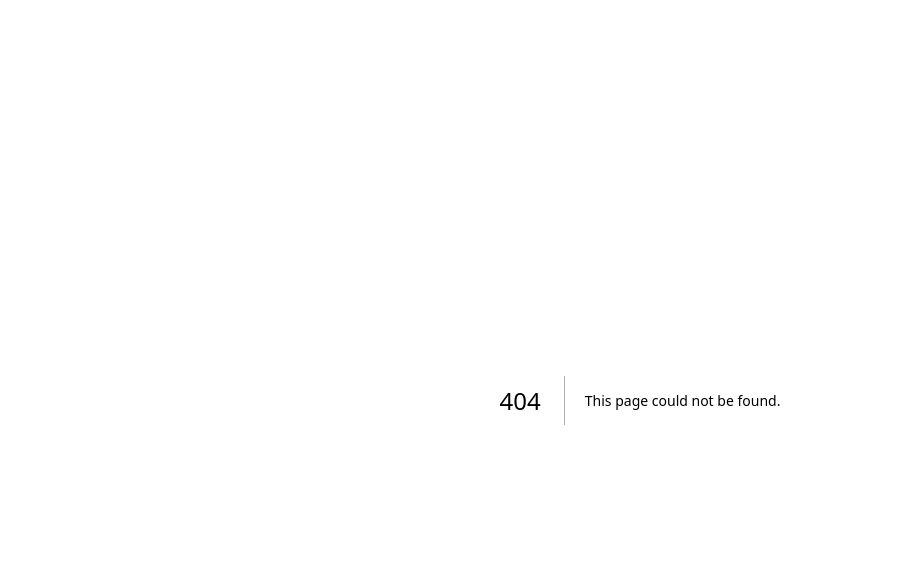
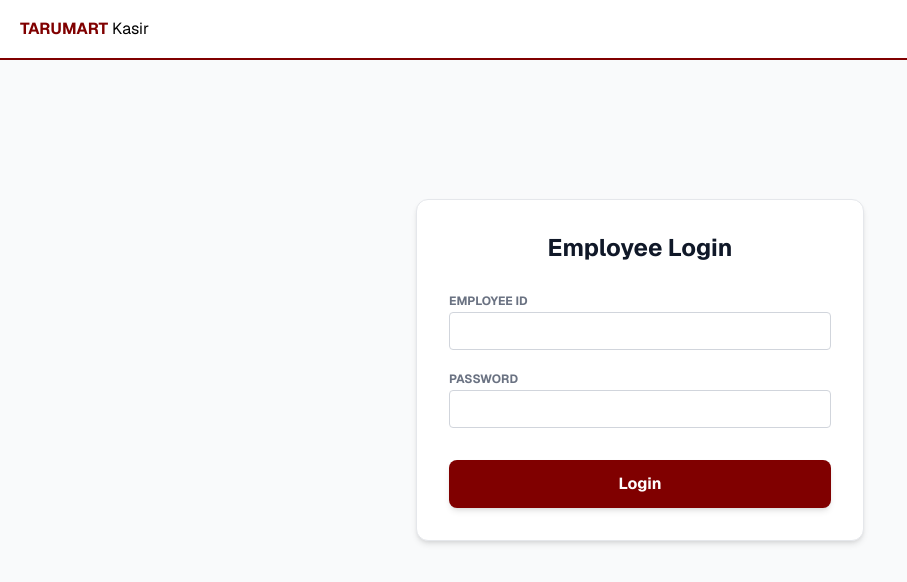
Before and after one commit to IgnatiusJonathan/POS-Piece-Of-Sales--, a Next.js app: page /login in a window 1280 px wide. Before the commit this address had no page. Shown: the top 582 px of the page, without its empty margins (0-907 px from the left). Built offline with nearby package versions, Linux system fonts and the light colour scheme.

Commit message:
Moved login to a designated directory

```diff
--- a/app/login.tsx
+++ /dev/null
@@ -1,56 +0,0 @@
-'use client'
-import React, { useState, FormEvent } from 'react';
-
-function Login() {
-    const [employeeID, setEmployeeID] = useState<string>('');
-    const [password, setPassword] = useState<string>('');
-    const [loginMsg, setLoginMsg] = useState<string>('');
-    const handleSubmit = (e: FormEvent) => {
-        e.preventDefault();
-        if (!employeeID || !password) {
-            setLoginMsg("Please enter both Employee ID and Password.");
-            return;
-        }
-        setLoginMsg(`Attempting login for ID: ${employeeID}...`);
-    };
-    return (
-        <>
-            <header className="header">
-                <div className="header-left">
-                    <h1><span className="brand">TARUMART</span> <span className="tagline">Kasir</span></h1>
-                </div>
-            </header>
-            <main>
-                <h1>Enter your account info</h1>
-                <form onSubmit={handleSubmit}>
-                    <label htmlFor="employeeID">Employee ID: </label>
-                    <input
-                        type="number"
-                        id="employeeID"
-                        name="employeeID"
-                        min="0"
-                        max="9999"
-                        required
-                        value={employeeID}
-                        onChange={(e) => setEmployeeID(e.target.value)}
-                    />
-                    <br />
-                    <label htmlFor="employeePassword">Password: </label>
-                    <input
-                        type="password"
-                        id="employeePassword"
-                        name="employeePassword"
-                        required
-                        value={password}
-                        onChange={(e) => setPassword(e.target.value)}
-                    />
-                    <br />
-                    <button type="submit">Login</button>
-                </form>
-                <p id="loginMsg">{loginMsg}</p>
-            </main>
-        </>
-    );
-}
-
-export default Login;
--- /dev/null
+++ b/app/login/page.tsx
@@ -0,0 +1,92 @@
+'use client';
+
+import React, { useState, FormEvent } from 'react';
+import { useRouter } from 'next/navigation';
+
+function Login() {
+    const router = useRouter();
+    const [employeeID, setEmployeeID] = useState<string>('');
+    const [password, setPassword] = useState<string>('');
+    const [loginMsg, setLoginMsg] = useState<string>('');
+
+    const handleSubmit = (e: FormEvent) => {
+        e.preventDefault();
+
+        if (!employeeID || !password) {
+            setLoginMsg("Please enter both Employee ID and Password.");
+            return;
+        }
+        setLoginMsg(`Logging in...`);
+        const sessionData = {
+            id: employeeID,
+            password: '####',
+            loginTime: new Date().toISOString(),
+            status: 'Active'
+        };
+
+        localStorage.setItem('currentSession', JSON.stringify(sessionData));
+        setTimeout(() => {
+            router.push('/dashboard');
+        }, 500);
+    };
+
+    return (
+        <div className="min-h-screen bg-gray-50 font-sans text-gray-900">
+
+            <header className="header">
+                <div className="header-left">
+                    <h1><span className="brand">TARUMART</span> <span className="tagline">Kasir</span></h1>
+                </div>
+            </header>
+
+            <main className="flex flex-col items-center justify-center min-h-[calc(100vh-60px)] p-4">
+                <div className="bg-white border border-gray-200 p-8 rounded-xl shadow-md w-full max-w-md">
+                    <h1 className="text-2xl font-bold text-center mb-6 text-gray-900">Employee Login</h1>
+
+                    <form onSubmit={handleSubmit} className="space-y-4">
+                        <div className="space-y-1">
+                            <label htmlFor="employeeID" className="text-xs font-bold uppercase text-gray-500">Employee ID</label>
+                            <input
+                                type="text"
+                                id="employeeID"
+                                name="employeeID"
+                                className="w-full bg-white border border-gray-300 rounded p-2 text-sm text-gray-900 outline-none focus:border-[var(--maroon)]"
+                                required
+                                value={employeeID}
+                                onChange={(e) => setEmployeeID(e.target.value)}
+                            />
+                        </div>
+
+                        <div className="space-y-1">
+                            <label htmlFor="employeePassword" className="text-xs font-bold uppercase text-gray-500">Password</label>
+                            <input
+                                type="password"
+                                id="employeePassword"
+                                name="employeePassword"
+                                className="w-full bg-white border border-gray-300 rounded p-2 text-sm text-gray-900 outline-none focus:border-[var(--maroon)]"
+                                required
+                                value={password}
+                                onChange={(e) => setPassword(e.target.value)}
+                            />
+                        </div>
+
+                        <button
+                            type="submit"
+                            className="w-full bg-[var(--maroon)] text-white font-bold py-3 rounded-lg hover:bg-[var(--hover)] transition-opacity mt-4 shadow-md"
+                        >
+                            Login
+                        </button>
+                    </form>
+
+                    {loginMsg && (
+                        <p className="mt-4 text-center text-sm text-red-600 font-medium animate-pulse">
+                            {loginMsg}
+                        </p>
+                    )}
+                </div>
+            </main>
+        </div>
+    );
+}
+
+export default Login;
```
